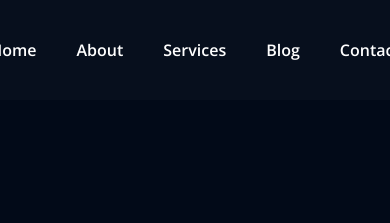
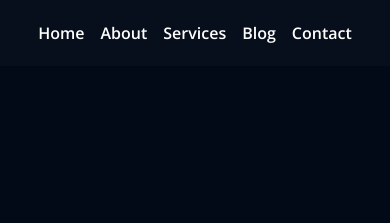
Before and after one commit to ViacheslavDobriy/WebDevelopment, a plain HTML site: page project/index.html in a window 390 px wide. Shown: the top 223 px of the page. Drawn offline with nearby package versions, Linux system fonts and the light colour scheme.

Commit message:
fixed header position

```diff
--- a/project/style.css
+++ b/project/style.css
@@ -19,7 +19,7 @@ body {
 }
 
 .header {
-    padding: 39px 0;
+    padding: 39px;
     margin-bottom: 39px;
     display: flex;
     justify-content: center;
@@ -253,8 +253,8 @@ body {
         flex-wrap: wrap;
     }
     .center {
-        padding-left: calc(50% - 376px);
-        padding-right: calc(50% - 376px);
+        padding-left: calc(50% - 384px);
+        padding-right: calc(50% - 384px);
     }
     .subtitle {
         font-size: 16px;
@@ -284,3 +284,15 @@ body {
         width: 98px;
     }
 }
+
+@media (max-width: 768px) {
+    .header {
+        padding-top: 22px;
+        padding-bottom: 22px;
+        gap: 16px;
+    }
+    .center {
+        padding-left: calc(50% - 376px);
+        padding-right: calc(50% - 376px);
+    }
+}
```
